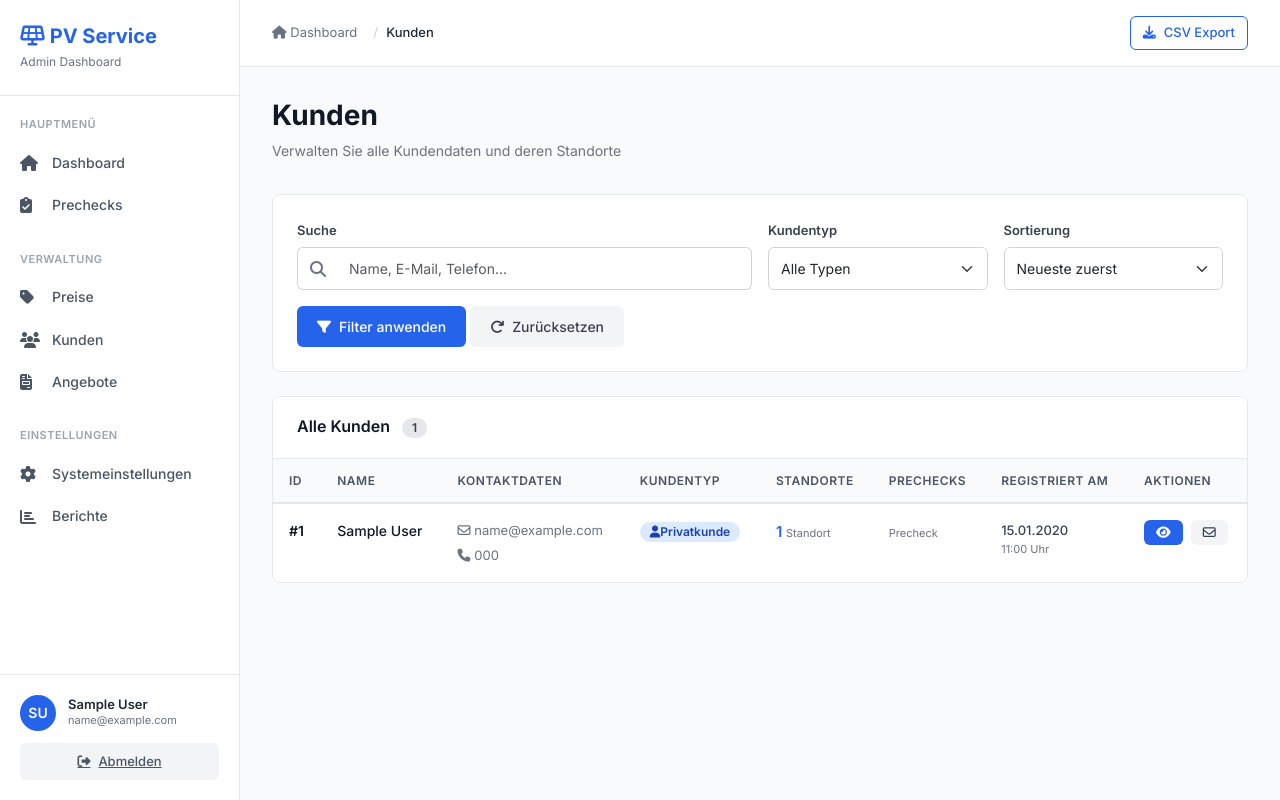
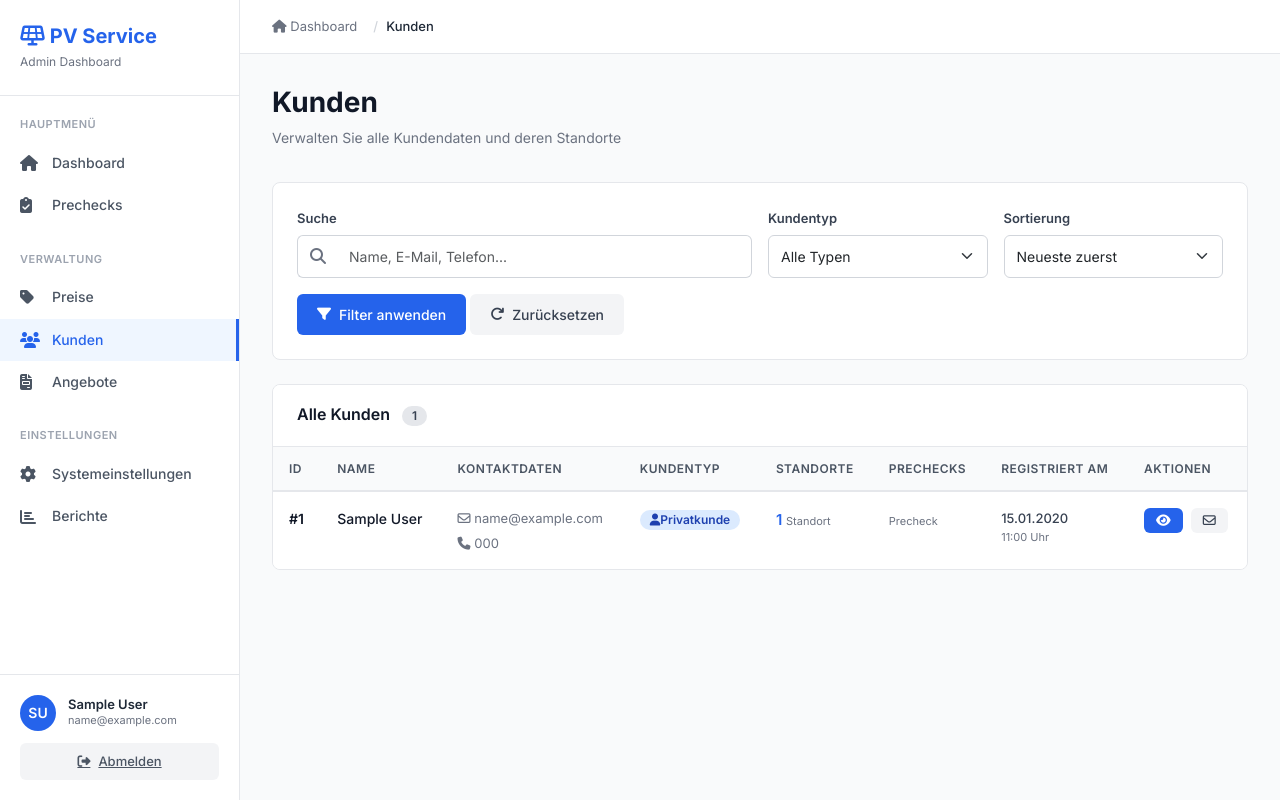
Before and after one commit to Elektriker-Edgar/PV-Projekt, a Django app: page /dashboard/customers/ in a window 1280 px wide. Run offline with Django 4.2, Linux system fonts and the light colour scheme; a user stored in the database is signed in; tables that the repository leaves empty hold one stand-in row (values such as "Sample post").

Commit message:
adminbereich erstellen - kunden ansicht angelegt

```diff
--- a/templates/dashboard/base.html
+++ b/templates/dashboard/base.html
@@ -491,11 +491,11 @@
                     <i class="fas fa-tag"></i>
                     <span>Preise</span>
                 </a>
-                <a href="#" class="nav-link">
+                <a href="{% url 'dashboard:customer_list' %}" class="nav-link {% if 'customer' in request.resolver_match.url_name %}active{% endif %}">
                     <i class="fas fa-users"></i>
                     <span>Kunden</span>
                 </a>
-                <a href="#" class="nav-link">
+                <a href="{% url 'dashboard:quote_list' %}" class="nav-link {% if 'quote' in request.resolver_match.url_name %}active{% endif %}">
                     <i class="fas fa-file-invoice"></i>
                     <span>Angebote</span>
                 </a>
--- a/templates/dashboard/customer_list.html
+++ b/templates/dashboard/customer_list.html
@@ -7,9 +7,7 @@
 {% endblock %}
 
 {% block header_actions %}
-    <a href="{% url 'dashboard:customer_export' %}" class="btn btn-sm btn-outline-primary">
-        <i class="fas fa-download"></i> CSV Export
-    </a>
+    <!-- CSV Export kann später hinzugefügt werden -->
 {% endblock %}
 
 {% block content %}
```
Also changed, not shown: .playwright-mcp/customers_page.png (added), .playwright-mcp/customers_page_working.png (added).
